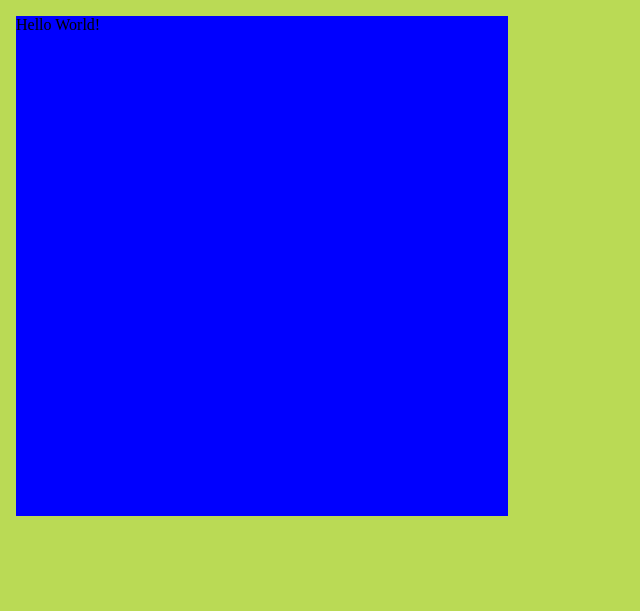
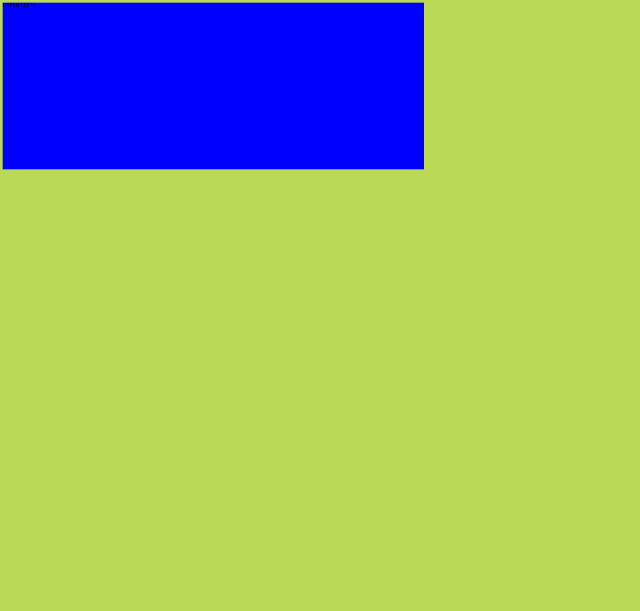
Before and after one commit to twolfson/kaleidoscope, a website: page demo/index.html in a window 1280 px wide. Shown: the whole page, without its empty margins (0-640 px from the left). Drawn offline with Linux system fonts and the light colour scheme.

Commit message:
Scaling down upper left page

```diff
--- a/demo/index.html
+++ b/demo/index.html
@@ -6,6 +6,7 @@
     <title>Custom Plunker</title>
     <style>
       body {
+        margin: 0;
         background: #BADA55;
       }
     </style>
@@ -15,20 +16,26 @@
     <script src="snapshot.withDeps.js"></script>
     <canvas id="canvas"></canvas>
     <script>
+      (function () {
+
       // Set up the canvas dimensions
       var canvas = document.getElementById('canvas'),
-          context = canvas.getContext('2d');
-      canvas.width = 500;
-      canvas.height = 600;
+          context = canvas.getContext('2d'),
+          innerWidth = window.innerWidth,
+          innerHeight = window.innerHeight;
+      canvas.width = window.innerWidth - 10;
+      canvas.height = window.innerHeight - 10;
 
       // Get the image
-      snapshot('inner.html', function (err, img) {
+      snapshot('upper.left.html', function (err, img) {
         // If there is an error, log it
         if (err) { return console.error(err); }
 
         // Otherwise, add the image to the canvas
-        context.drawImage(img, 0, 0);
+        context.drawImage(img, 0, 0, innerWidth / 3, innerHeight / 3);
       });
+
+      }());
     </script>
 
     <script src="watcher.js"></script>
--- a/demo/inner.html
+++ b/demo/upper.center.html
@@ -12,8 +12,8 @@
   </head>
 
   <body>
-    <div id="dom" style="background: blue; height: 500px;">
-      Hello World!
+    <div id="dom" style="background: orange; height: 500px;">
+      UPPER CENTER
     </div>
   </body>
 
--- /dev/null
+++ b/demo/upper.left.html
@@ -0,0 +1,20 @@
+<!DOCTYPE html>
+<html>
+
+  <head lang="en">
+    <meta charset="utf-8">
+    <title>Custom Plunker</title>
+    <style>
+      body {
+        background: papayaWhip;
+      }
+    </style>
+  </head>
+
+  <body>
+    <div id="dom" style="background: blue; height: 500px;">
+      UPPER LEFT!
+    </div>
+  </body>
+
+</html>
```
